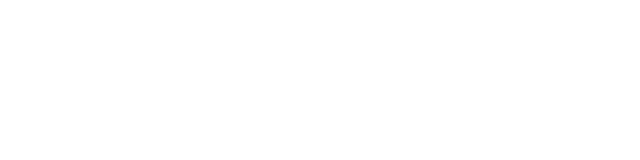
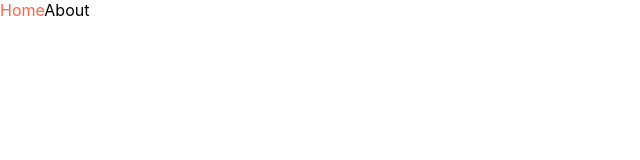
Before and after one commit to yws1502/nextjs_intro, a Next.js app: page / in a window 1280 px wide. Shown: the top 160 px of the page, without its empty margins (0-640 px from the left). Built offline with nearby package versions, Linux system fonts and the light colour scheme.

Commit message:
✨ 기본 layout 설정 및 적용

```diff
--- /dev/null
+++ b/components/Layout.js
@@ -0,0 +1,10 @@
+import NavBar from "./NavBar"
+
+export default function Layout({children}) {
+  return (
+    <>
+      <NavBar />
+      <div>{children}</div>
+    </>
+  );
+}
--- /dev/null
+++ b/components/NavBar.js
@@ -0,0 +1,26 @@
+import Link from "next/link"
+import { useRouter } from "next/router"
+
+export default function NavBar() {
+  const router = useRouter();
+  return (
+    <nav>
+      <Link href="/">
+        <a className={router.pathname === "/" ? "active" : ""}>Home</a>
+      </Link>
+      <Link href="/about">
+        <a className={router.pathname === "/about" ? "active" : ""}>About</a>
+      </Link>
+      <style jsx>
+        {`
+        a {
+          text-decoration: none;
+        }
+        .active {
+          color: tomato;
+        }
+        `}
+      </style>
+    </nav>
+  )
+}
--- a/pages/_app.js
+++ b/pages/_app.js
@@ -1,7 +1,12 @@
+import Layout from '../components/Layout'
 import '../styles/globals.css'
 
 function MyApp({ Component, pageProps }) {
-  return <Component {...pageProps} />
+  return (
+    <Layout>
+      <Component {...pageProps} />
+    </Layout>
+  );
 }
 
 export default MyApp
```
